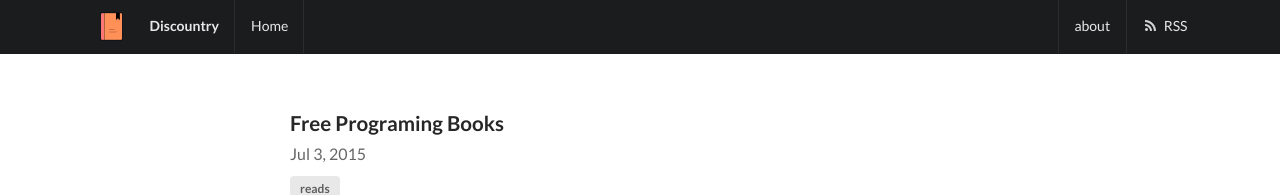
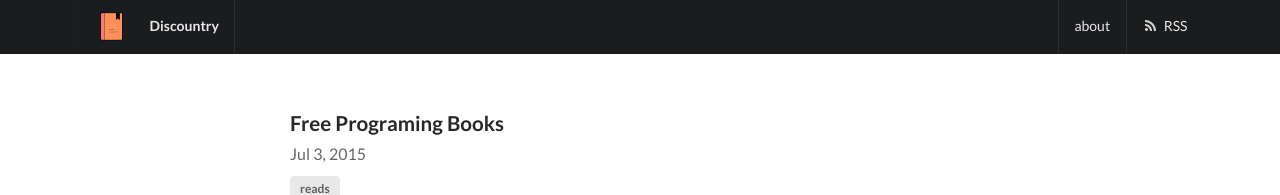
Before and after one commit to discountry/discountry.github.io, a Jekyll site: the page built from index.html, in a window 1280 px wide. Shown: the top 195 px of the page. Built offline with Jekyll 4.4.1, drawn with Linux system fonts in a browser that asks for light colours; nearby versions of some CDN libraries; the list of posts is cut into pages by our own code.

Commit message:
nav improve

```diff
--- a/_includes/header.html
+++ b/_includes/header.html
@@ -1,10 +1,10 @@
 <div class="ui fixed inverted menu">
     <div class="ui container">
-      <div href="#" class="header item">
+      <a href="{{ site.baseurl }}/" class="header item">
         <img class="logo" src="/images/{{ site.logo }}.png">
         {{ site.title }}
-      </div>
-      <a href="{{ site.baseurl }}/" class="item">Home</a>
+      </a>
+      <!-- <a href="{{ site.baseurl }}/" class="item">Home</a> -->
       <div class="right menu">
       <div class="mobile item ui dropdown">
         <i class="content icon"></i>
```
